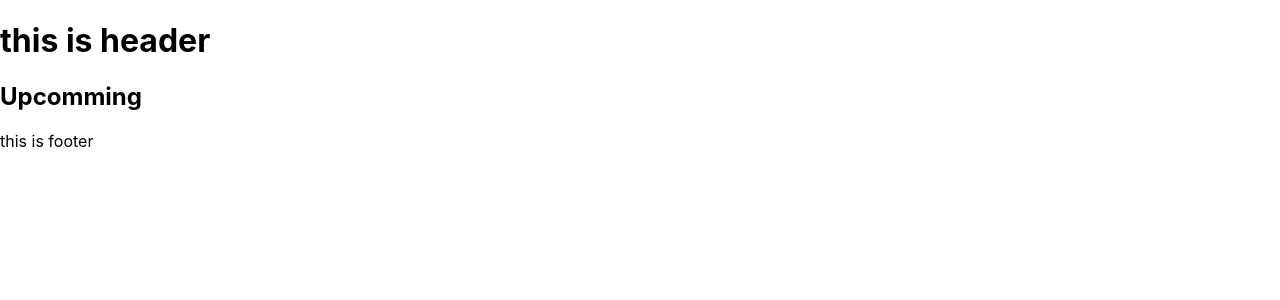
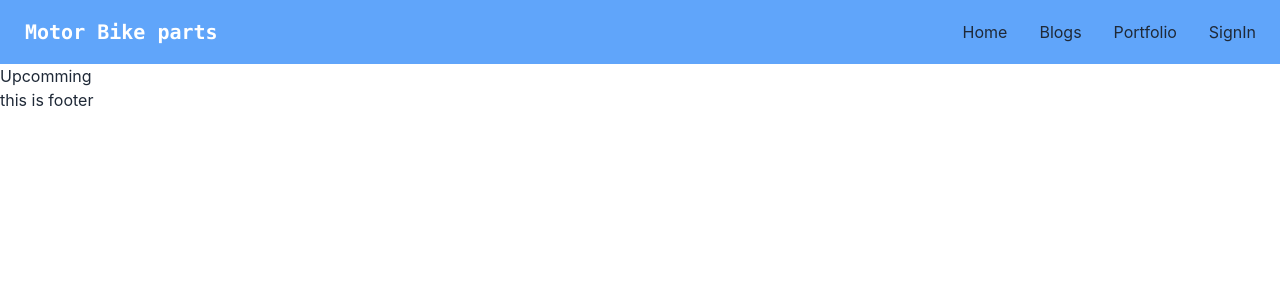
Before and after one commit to devSafayet/-manufacturer-website-client-side, a React (Create React App) app: page /dashboard in a window 1280 px wide. Shown: the top 300 px of the page. Built offline with nearby package versions, Linux system fonts and the light colour scheme; no server answers.

Commit message:
header sections added

```diff
--- /dev/null
+++ b/postcss.config.js
@@ -0,0 +1,6 @@
+module.exports = {
+  plugins: {
+    tailwindcss: {},
+    autoprefixer: {},
+  },
+}
--- a/public/index.html
+++ b/public/index.html
@@ -7,6 +7,26 @@
   <meta name="theme-color" content="#000000" />
   <meta name="description" content="Web site created using create-react-app" />
   <link rel="apple-touch-icon" href="%PUBLIC_URL%/logo192.png" />
+  <script src="https://cdn.tailwindcss.com"></script>
+  <script src="https://cdn.tailwindcss.com?plugins=forms,typography,aspect-ratio,line-clamp"></script>
+  <script>
+    tailwind.config = {
+      theme: {
+        extend: {
+          colors: {
+            clifford: '#da373d',
+          }
+        }
+      }
+    }
+  </script>
+  <style type="text/tailwindcss">
+    @layer utilities {
+      .content-auto {
+        content-visibility: auto;
+      }
+    }
+  </style>
   <!--
       manifest.json provides metadata used when your web app is installed on a
       user's mobile device or desktop. See https://developers.google.com/web/fundamentals/web-app-manifest/
--- a/src/App.js
+++ b/src/App.js
@@ -16,7 +16,6 @@ function App() {
       <Header />
       <Routes>
         <Route path='/' element={<Home />}></Route>
-        <Route path='/home' element={<Home />}></Route>
         <Route path='/dashboard' element={<Dashboard />}></Route>
         <Route path='/blog' element={<Blog />}></Route>
         <Route path='/portfolio' element={<Portfolio />}></Route>
--- a/src/Components/Home/Banner/Banner.js
+++ b/src/Components/Home/Banner/Banner.js
@@ -3,7 +3,7 @@ import React from 'react';
 const Banner = () => {
     return (
         <div>
-            banner
+            Banner
         </div>
     );
 };
--- a/src/Components/Shared/Header/Header.js
+++ b/src/Components/Shared/Header/Header.js
@@ -1,9 +1,50 @@
+import { signOut } from 'firebase/auth';
 import React from 'react';
+import { Link } from 'react-router-dom';
+import auth from '../../../Firebase.init';
+import { useAuthState } from 'react-firebase-hooks/auth';
 
 const Header = () => {
+
+    const [user] = useAuthState(auth);
+    const logOut = () => {
+        signOut(auth);
+    };
+
+    const menu = <>
+        <li><Link to='/'>Home</Link></li>
+        <li><Link to='/blog'>Blogs</Link></li>
+        <li><Link to='/portfolio'>Portfolio</Link></li>
+        <li>{
+            user
+                ?
+                <Link to="/signin" onClick={logOut}>SignOut</Link>
+                :
+                <Link to='/signin'>SignIn</Link>
+        }</li>
+
+
+    </>
     return (
-        <div>
-            <h1>this is header</h1>
+
+        <div className="navbar bg-blue-400 sticky top-0 z-50 ">
+            <div className="navbar-start">
+                <div className="dropdown">
+                    <label tabIndex="0" className="btn btn-ghost lg:hidden">
+                        <svg xmlns="http://www.w3.org/2000/svg" className="h-5 w-5" fill="none" viewBox="0 0 24 24" stroke="currentColor"><path strokeLinecap="round" strokeLinejoin="round" strokeWidth="2" d="M4 6h16M4 12h8m-8 6h16" /></svg>
+                    </label>
+                    <ul tabIndex="0" className="menu menu-compact dropdown-content mt-3 p-2 shadow bg-base-100 rounded-box w-52">
+                        {menu}
+                    </ul>
+                </div>
+                <a className="btn btn-ghost normal-case text-xl font-mono "><span className='text-white '>Motor Bike parts</span></a>
+            </div>
+            <div className="lg:navbar-end navbar-center hidden lg:flex">
+                <ul className="menu menu-horizontal p-0">
+                    {menu}
+                </ul>
+
+            </div>
         </div>
     );
 };
--- /dev/null
+++ b/src/Firebase.init.js
@@ -0,0 +1,21 @@
+// Import the functions you need from the SDKs you need
+import { initializeApp } from "firebase/app";
+import { getAuth } from 'firebase/auth';
+// TODO: Add SDKs for Firebase products that you want to use
+// https://firebase.google.com/docs/web/setup#available-libraries
+
+// Your web app's Firebase configuration
+const firebaseConfig = {
+    apiKey: "AIzaSyAqoK64GP5L7xMi7--wzSil3MXKL1wTFOE",
+    authDomain: "motor-bike-parts-28b11.firebaseapp.com",
+    projectId: "motor-bike-parts-28b11",
+    storageBucket: "motor-bike-parts-28b11.appspot.com",
+    messagingSenderId: "1029519946926",
+    appId: "1:1029519946926:web:34d6b3f2cf3895c6a4e93f"
+};
+
+// Initialize Firebase
+const app = initializeApp(firebaseConfig);
+const auth = getAuth(app)
+
+export default auth;
--- a/src/index.css
+++ b/src/index.css
@@ -11,3 +11,7 @@ code {
   font-family: source-code-pro, Menlo, Monaco, Consolas, 'Courier New',
     monospace;
 }
+
+@tailwind base;
+@tailwind components;
+@tailwind utilities;
--- /dev/null
+++ b/tailwind.config.js
@@ -0,0 +1,9 @@
+module.exports = {
+  content: [
+    "./src/**/*.{js,jsx,ts,tsx}",
+  ],
+  theme: {
+    extend: {},
+  },
+  plugins: [require("daisyui")],
+}
```
Also changed, not shown: package.json (+8 -0 lines), 1 other file (tests, documents, lock files or other folders).
